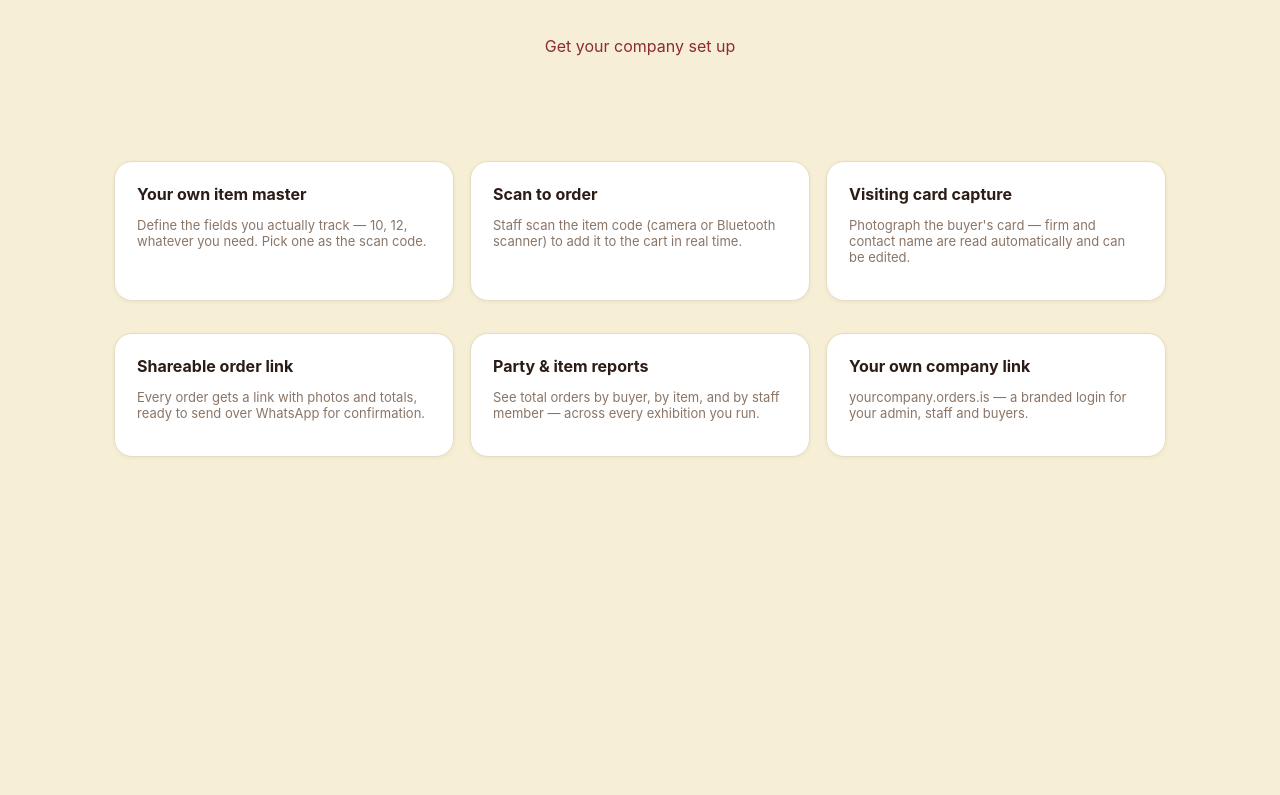
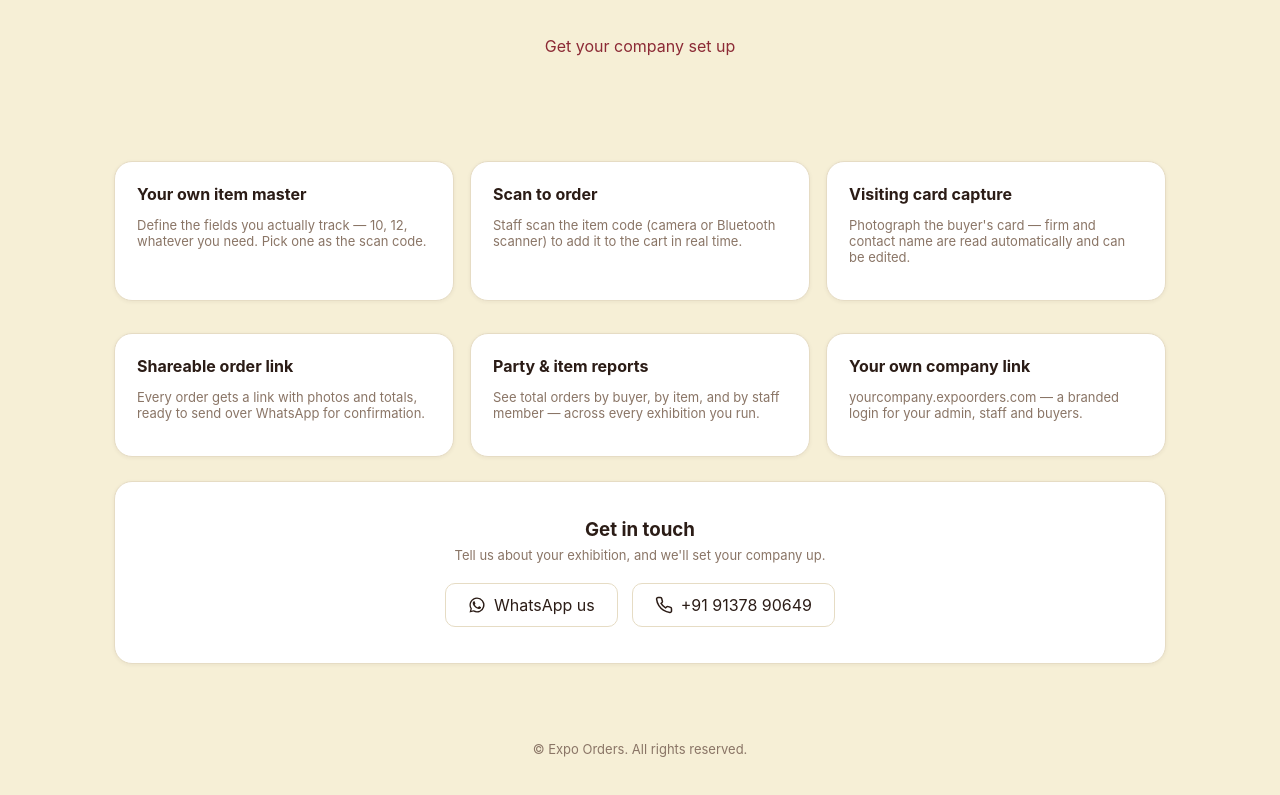
Before and after one commit to aurocircle3-prog/ExhibitionOrder, a website: page public/landing.html in a window 1280 px wide. Shown: the part 227-1022 px from the top of the page. Before the commit the page ends 800 px from the top, so only its background shows below. Drawn offline with Linux system fonts and the light colour scheme.

Commit message:
Update landing page with contact section and fixed branding

```diff
--- a/public/landing.html
+++ b/public/landing.html
@@ -1,5 +1,6 @@
 <title>Expo Orders — Scan, Order, Send</title>
 <meta name="viewport" content="width=device-width, initial-scale=1">
+<meta name="description" content="Take exhibition orders in seconds — scan visiting cards and item codes, send ready-to-confirm order links, and manage every show from one place.">
 <link rel="stylesheet" href="/style.css">
 <link rel="icon" href="/logo.svg">
 <div class="topbar">
@@ -9,7 +10,7 @@
 <div class="hero">
   <h1>Take exhibition orders in seconds, not spreadsheets</h1>
   <p>Scan a visiting card, scan the item code, and send a ready-to-confirm order link — before your buyer even leaves the stall.</p>
-  <a class="primary" style="display:inline-block;text-decoration:none;padding:11px 22px;border-radius:10px" href="https://wa.me/919029006090" target="_blank">Get your company set up</a>
+  <a class="primary" style="display:inline-block;text-decoration:none;padding:11px 22px;border-radius:10px" href="https://wa.me/919137890649" target="_blank">Get your company set up</a>
 </div>
 <div class="wrap">
   <div class="grid cols-3">
@@ -35,7 +36,23 @@
     </div>
     <div class="card">
       <b>Your own company link</b>
-      <p class="muted">yourcompany.orders.is — a branded login for your admin, staff and buyers.</p>
+      <p class="muted">yourcompany.expoorders.com — a branded login for your admin, staff and buyers.</p>
+    </div>
+  </div>
+
+  <div class="card" style="text-align:center;margin-top:8px;padding:36px 22px">
+    <h3 style="margin:0 0 6px">Get in touch</h3>
+    <p class="muted" style="margin:0 0 20px">Tell us about your exhibition, and we'll set your company up.</p>
+    <div style="display:flex;justify-content:center;gap:14px;flex-wrap:wrap">
+      <a href="https://wa.me/919137890649" target="_blank" style="display:inline-flex;align-items:center;gap:8px;text-decoration:none;padding:11px 22px;border-radius:10px;border:1px solid var(--line);color:var(--ink)">
+        <svg viewBox="0 0 24 24" width="18" height="18" fill="currentColor"><path d="M12 2a10 10 0 00-8.6 15.1L2 22l5.1-1.3A10 10 0 1012 2zm0 18.2a8.2 8.2 0 01-4.2-1.1l-.3-.2-3.1.8.8-3-.2-.3A8.2 8.2 0 1112 20.2z"/><path d="M9.1 7.4c-.2-.5-.4-.5-.6-.5h-.5c-.2 0-.5.1-.7.4-.3.3-1 1-1 2.3s1 2.7 1.1 2.9c.1.2 2 3 4.7 4.2 2.3.9 2.8.7 3.3.7.5-.1 1.6-.7 1.8-1.3.2-.5.2-1 .1-1.1-.1-.1-.2-.2-.5-.3-.3-.2-1.6-.8-1.9-.9-.2-.1-.4-.1-.6.1-.2.2-.7 1-.9 1.1-.2.2-.3.2-.6.1-.3-.2-1.2-.4-2.2-1.4-.8-.7-1.4-1.7-1.5-1.9-.2-.3 0-.5.1-.6l.4-.4c.1-.2.2-.3.3-.4.1-.2 0-.4 0-.5-.1-.2-.5-1.2-.7-1.6z"/></svg>
+        WhatsApp us
+      </a>
+      <a href="tel:+919137890649" style="display:inline-flex;align-items:center;gap:8px;text-decoration:none;padding:11px 22px;border-radius:10px;border:1px solid var(--line);color:var(--ink)">
+        <svg viewBox="0 0 24 24" width="18" height="18" fill="none" stroke="currentColor" stroke-width="2"><path d="M22 16.92v3a2 2 0 01-2.18 2 19.79 19.79 0 01-8.63-3.07 19.5 19.5 0 01-6-6 19.79 19.79 0 01-3.07-8.67A2 2 0 014.11 2h3a2 2 0 012 1.72c.127.96.362 1.903.7 2.81a2 2 0 01-.45 2.11L8.09 9.91a16 16 0 006 6l1.27-1.27a2 2 0 012.11-.45c.907.338 1.85.573 2.81.7A2 2 0 0122 16.92z"/></svg>
+        +91 91378 90649
+      </a>
     </div>
   </div>
 </div>
+<p class="muted" style="text-align:center;padding:24px 20px 32px;font-size:13px">© Expo Orders. All rights reserved.</p>
```
Also changed, not shown: server.js.
